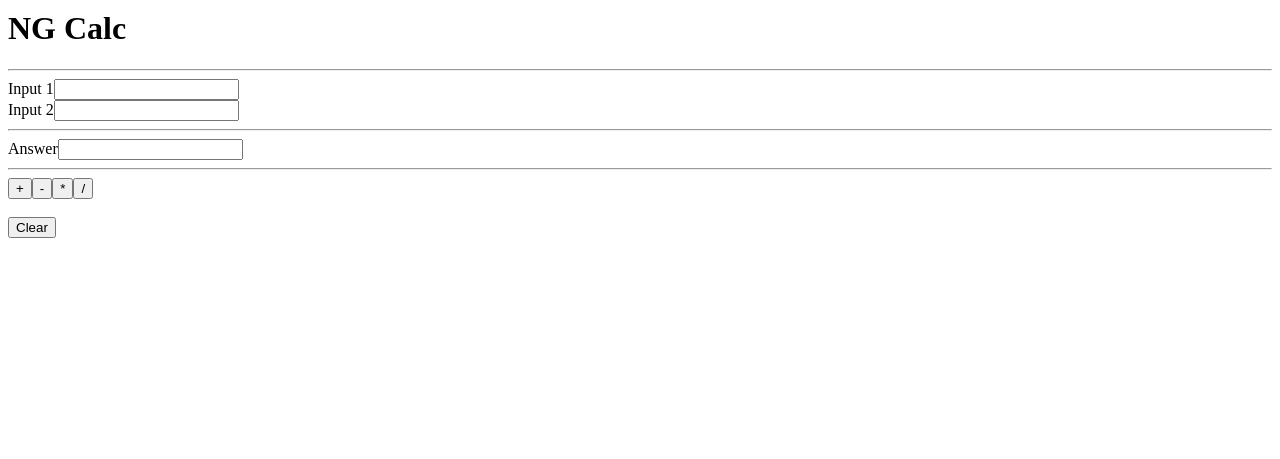
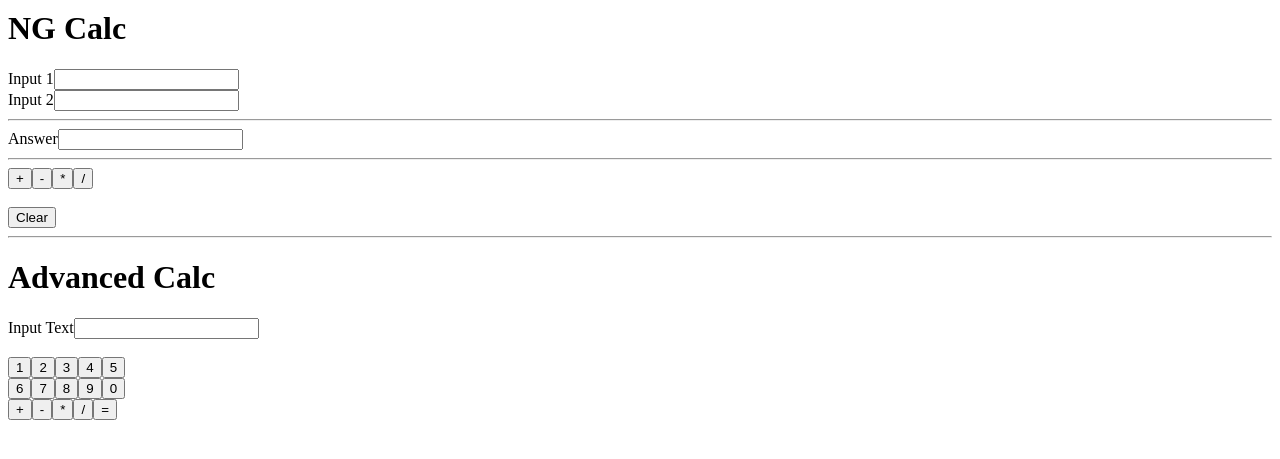
Before and after one commit to ngenter/NgCalc, an Angular app: page / in a window 1280 px wide. Shown: the part 323-782 px from the top of the page. Built offline with nearby package versions, Linux system fonts and the light colour scheme.

Commit message:
clone for brett

```diff
--- /dev/null
+++ b/src/app/advcalc.component.html
@@ -0,0 +1,31 @@
+<h1>
+  {{title}}
+</h1>
+
+<label>Input Text</label>
+  <input type="number" [(ngModel)]="inputNumber">
+
+<br><br>
+
+<div>
+  <button>1</button>
+  <button>2</button>
+  <button>3</button>
+  <button>4</button>
+  <button>5</button>
+    <br>
+  <button>6</button>
+  <button>7</button>
+  <button>8</button>
+  <button>9</button>
+  <button>0</button>
+    <br>
+</div>
+
+<div>
+  <button (click)="addition()">+</button>
+  <button>-</button>
+  <button>*</button>
+  <button>/</button>
+  <button>=</button>
+</div>
--- /dev/null
+++ b/src/app/advcalc.component.ts
@@ -0,0 +1,29 @@
+import { Component } from '@angular/core';
+
+@Component({
+  selector: 'advcalc',
+  templateUrl: './advcalc.component.html',
+  styles: ['./advcalc.component.css']
+})
+
+export class AdvCalcComponent {
+  title = "Advanced Calc"
+  inputNumber: number;
+  firstNumber: number = 0;
+
+  addition(){
+    console.log("you used the addition method")
+    console.log("this.inputNumber is of value: ", this.inputNumber)
+    console.log("this.inputNumber is of type: ", typeof(this.inputNumber))
+    this.inputNumber = this.firstNumber
+    console.log("firstNumb is of type: " + typeof(this.firstNumber))
+
+
+
+
+
+
+  }
+
+
+}
--- a/src/app/app.component.html
+++ b/src/app/app.component.html
@@ -4,6 +4,8 @@
   {{title}}
 </h1>
 
+<calc></calc>
+
 <hr>
 
-<calc></calc>
+<advcalc></advcalc>
--- a/src/app/app.module.ts
+++ b/src/app/app.module.ts
@@ -5,11 +5,12 @@ import { HttpModule } from '@angular/http';
 
 import { AppComponent } from './app.component';
 import { CalcComponent } from './calc.component';
+import { AdvCalcComponent } from './advcalc.component';
 
 
 @NgModule({
   declarations: [
-    AppComponent, CalcComponent,
+    AppComponent, CalcComponent, AdvCalcComponent,
   ],
   imports: [
     BrowserModule,
```
Also changed, not shown: src/app/advcalc.component.css (added).
